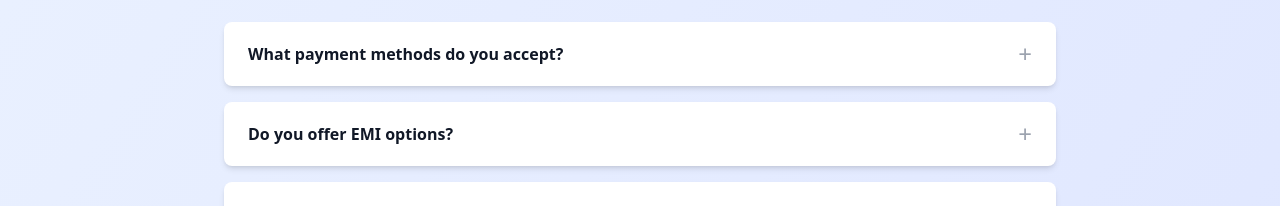
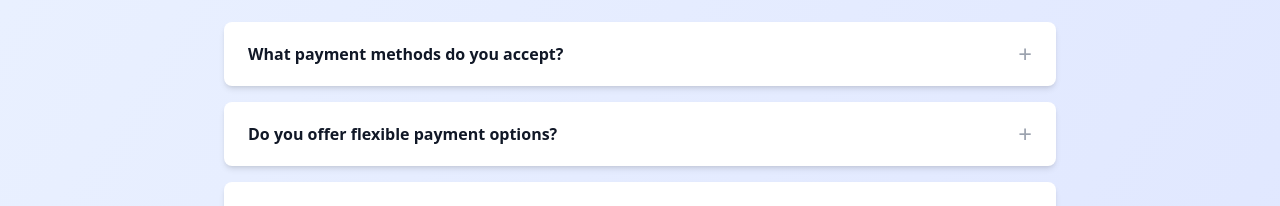
Before and after one commit to miracl-in/miracl-in.github.io, a Next.js app: page /faq in a window 1280 px wide. Shown: the part 1746-1952 px from the top of the page. Built offline with nearby package versions, Linux system fonts and the light colour scheme.

Commit message:
Update page.tsx

```diff
--- a/app/faq/page.tsx
+++ b/app/faq/page.tsx
@@ -72,8 +72,8 @@ export default function FAQPage() {
           a: "We accept all major payment methods including credit/debit cards, UPI, net banking, and EMI options through our secure payment gateway."
         },
         {
-          q: "Do you offer EMI options?",
-          a: "Yes, we offer flexible EMI options starting from ₹1,000 per month for most courses. No additional processing fees."
+          q: "Do you offer flexible payment options?",
+          a: "Yes, we offer flexible payment options for most courses. Contact us to discuss payment plans that work for you."
         },
         {
           q: "What is your refund policy?",
@@ -81,7 +81,7 @@ export default function FAQPage() {
         },
         {
           q: "Are there any hidden charges?",
-          a: "No hidden charges. The course fee includes all materials, projects, certificates, and placement assistance. What you see is what you pay."
+          a: "No hidden charges. All course materials, projects, certificates, and placement assistance are included. What you see is what you get."
         }
       ]
     }
```
